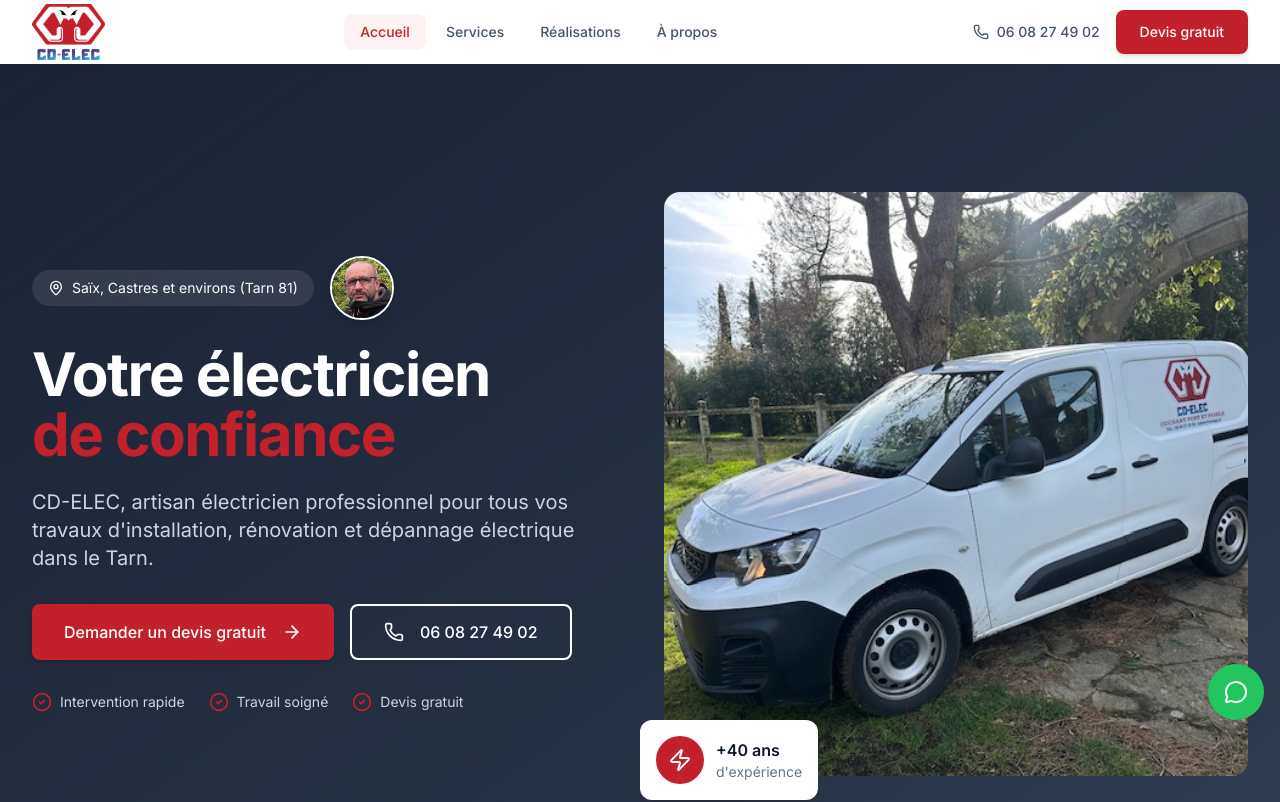
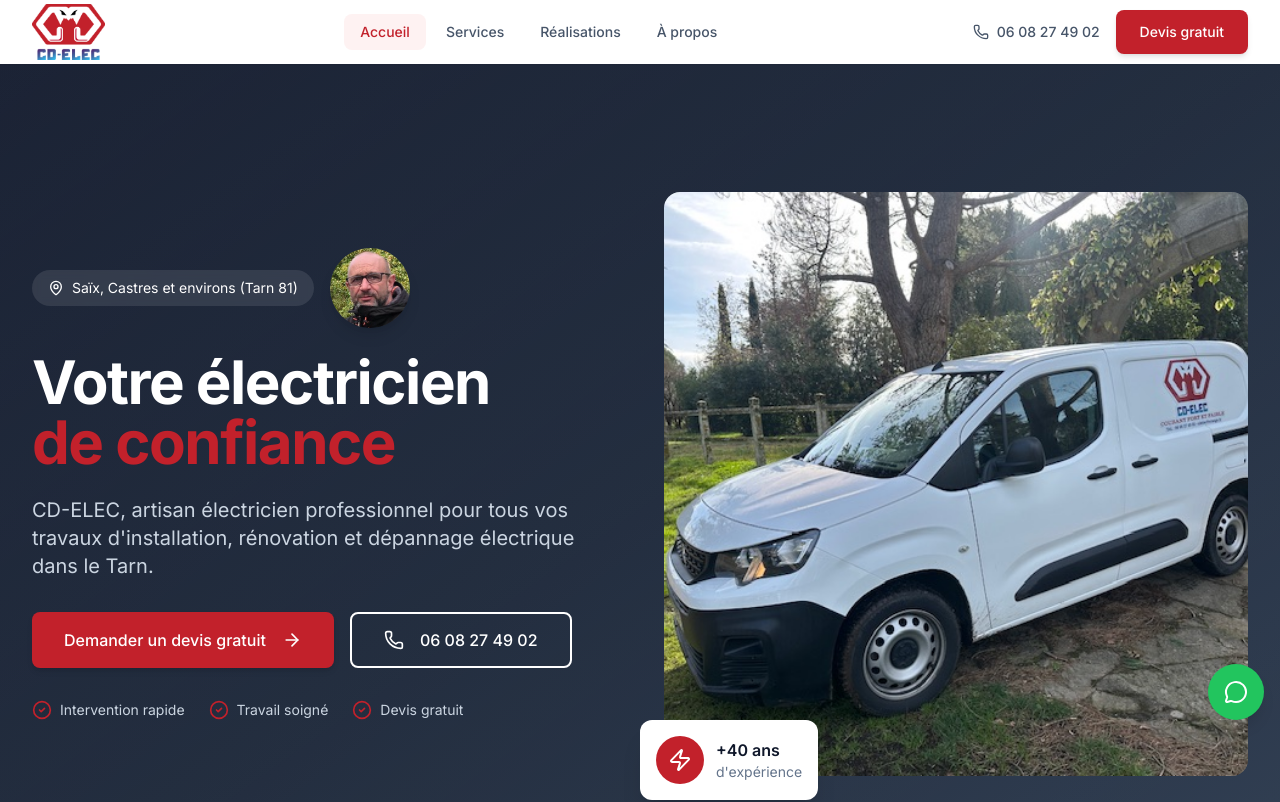
Before and after one commit to AtelierA2/cd-elec, a Next.js app: page / in a window 1280 px wide. Shown: the top 802 px of the page. Built offline with nearby package versions, Linux system fonts and the light colour scheme.

Commit message:
Grossit photo Didier (80px), retire contour blanc
Co-Authored-By: Claude Opus 4.6 <noreply@anthropic.com>

```diff
--- a/app/page.tsx
+++ b/app/page.tsx
@@ -82,12 +82,12 @@ export default function Home() {
                   <MapPin className="h-4 w-4" />
                   <span>Saïx, Castres et environs (Tarn 81)</span>
                 </div>
-                <div className="h-16 w-16 shrink-0 overflow-hidden rounded-full border-2 border-white shadow-lg">
+                <div className="h-20 w-20 shrink-0 overflow-hidden rounded-full shadow-lg">
                   <Image
                     src="/images/didier_tete.png"
                     alt="Didier Cabaret - Gérant CD-ELEC"
-                    width={64}
-                    height={64}
+                    width={80}
+                    height={80}
                     className="h-full w-full object-cover"
                     priority
                     quality={85}
```
